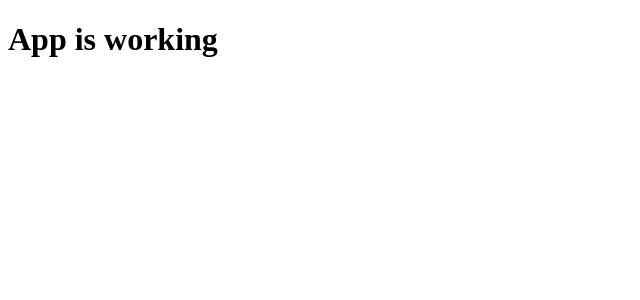
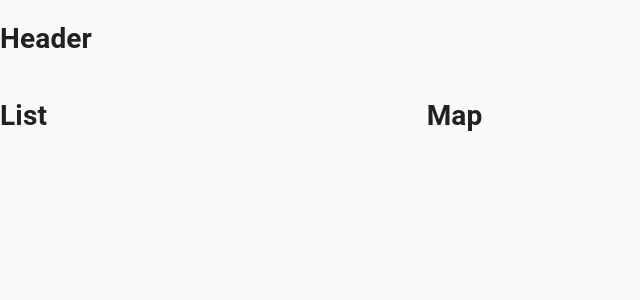
Before and after one commit to Sam-WardPickering/trip-sitter, a React (Create React App) app: page / in a window 1280 px wide. Shown: the top 300 px of the page, without its empty margins (0-640 px from the left). Built offline with nearby package versions, Linux system fonts and the light colour scheme.

Commit message:
Complete initial layout with Material UI

```diff
--- a/src/App.js
+++ b/src/App.js
@@ -1,13 +1,25 @@
 import React from 'react';
+import { CssBaseline, Grid } from '@material-ui/core';
+
 import Header from './components/Header/Header'
 import List from './components/List/List'
 import Map from './components/Map/Map'
 
 const App = () => {
   return (
-    <div>
-        <h1>App is working</h1>
-    </div>
+    <>
+      <CssBaseline />
+      <Header />
+      <Grid container spacing={3} style={{ width: '100%' }}>
+        <Grid item xs={12} md={4}>
+          <List />
+        </Grid>
+        <Grid item xs={12} md={8}>
+          <Map />
+        </Grid>
+
+      </Grid>
+    </>
   );
 }
 
```
